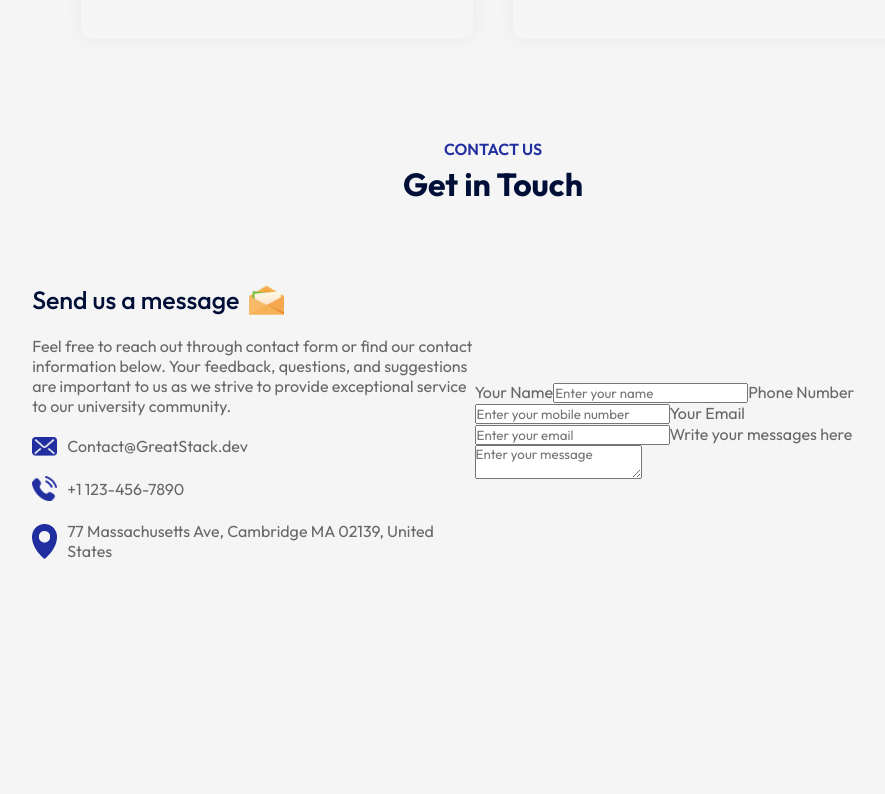
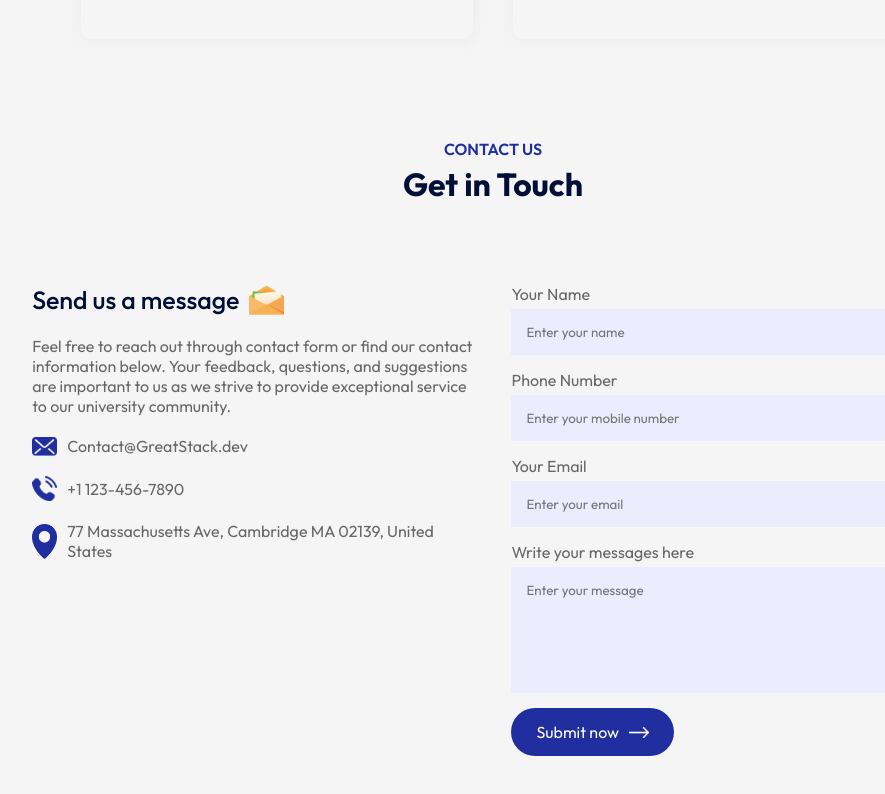
Before and after one commit to RayChikS/Edusity, a React (Vite) app: page / in a window 1280 px wide. Shown: the part 2808-3602 px from the top of the page, without its empty margins (147-1032 px from the left). Before the commit the page ends 3469 px from the top, so only its background shows below. Built offline with nearby package versions, Linux system fonts and the light colour scheme.

Commit message:
contactUs-form
- added contact form structure
- added styles

```diff
--- a/src/components/Contact/Contact.jsx
+++ b/src/components/Contact/Contact.jsx
@@ -5,6 +5,7 @@ import massageIcon from "../../assets/msg-icon.png";
 import mailIcon from "../../assets/mail-icon.png";
 import phoneIcon from "../../assets/phone-icon.png";
 import locationIcon from "../../assets/location-icon.png";
+import arrow from "../../assets/white-arrow.png";
 
 export const Contact = () => {
   return (
@@ -48,35 +49,44 @@ export const Contact = () => {
           </ul>
         </div>
         <div className={css.column}>
-          <form action="#">
-            <label>Your Name</label>
+          <form className={css.form} action="#">
+            <label className={css.lable}>Your Name</label>
             <input
+              className={css.formInput}
               type="text"
               name="name"
               placeholder="Enter your name"
               required
             />
-            <label>Phone Number</label>
+            <label className={css.lable}>Phone Number</label>
             <input
-              type="text"
+              className={css.formInput}
+              type="tel"
               name="phone"
               placeholder="Enter your mobile number"
               required
             />
-            <label>Your Email</label>
+            <label className={css.lable}>Your Email</label>
             <input
-              type="text"
-              name="mail"
+              className={css.formInput}
+              type="email"
+              name="email"
               placeholder="Enter your email"
               required
             />
-            <label>Write your messages here</label>
+            <label className={css.lable}>Write your messages here</label>
             <textarea
+              className={css.formTextarea}
               type="text"
               name="message"
               placeholder="Enter your message"
+              rows="6"
               required
             />
+            <button className={`btn ${css.darkBtn}`} type="submit">
+              Submit now
+              <img src={arrow} alt="arrow icon" />
+            </button>
           </form>
         </div>
       </div>
--- a/src/components/Contact/Contact.module.css
+++ b/src/components/Contact/Contact.module.css
@@ -11,7 +11,7 @@
   color: var(--text);
   margin: 80px 0;
   display: flex;
-  align-items: center;
+  justify-content: space-between;
 }
 
 .messageTitle {
@@ -39,3 +39,35 @@
   width: 25px;
   margin-right: 10px;
 }
+
+/*
+========================
+form
+========================
+*/
+
+.formInput,
+.formTextarea {
+  display: block;
+  width: 100%;
+  background-color: var(--inputBack);
+  padding: 15px;
+  border: 0;
+  outline: 0;
+  margin-bottom: 15px;
+  margin-top: 5px;
+  resize: none;
+}
+
+.darkBtn {
+  background-color: var(--subtitle);
+  color: var(--white);
+}
+.darkBtn:hover {
+  background-color: var(--cardBack);
+  transition: 0.5s;
+}
+.darkBtn img {
+  width: 20px;
+  margin-left: 10px;
+}
--- a/src/index.css
+++ b/src/index.css
@@ -25,6 +25,7 @@ BASE STYLES
   --subtitle: #212ea0;
   --title: #000f38;
   --text: #676767;
+  --inputBack: #ebecfe;
 }
 
 .visually-hidden {
```
